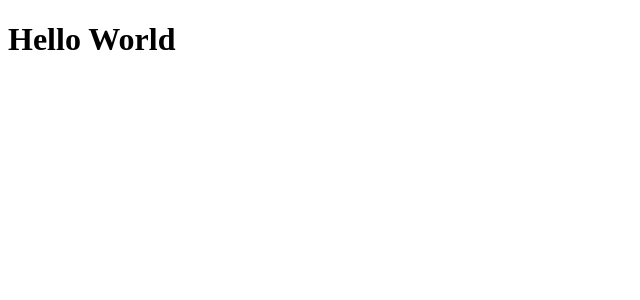
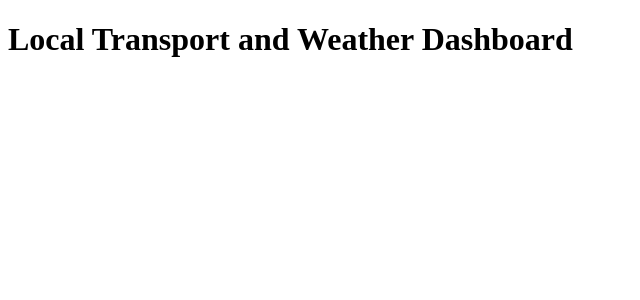
Before and after one commit to MegumiOhara/Group_TransportWeather_Dashboard, a React (Vite) app in the folder client/: page / in a window 1280 px wide. Shown: the top 300 px of the page, without its empty margins (0-640 px from the left). Built offline with nearby package versions, Linux system fonts and the light colour scheme.

Commit message:
added components
will need to add them into App.tsx

```diff
--- a/client/src/App.tsx
+++ b/client/src/App.tsx
@@ -3,7 +3,9 @@ function App() {
 
 
   return (
-    <h1>Hello World</h1>
+    <div>
+      <h1>Local Transport and Weather Dashboard</h1>
+    </div>
   )
 }
 
```
Also changed, not shown: client/src/components/Address.tsx (added), client/src/components/Departures.tsx (added), client/src/components/Extra.tsx (added), client/src/components/Traffic.tsx (added), client/src/components/Weather.tsx (added).
